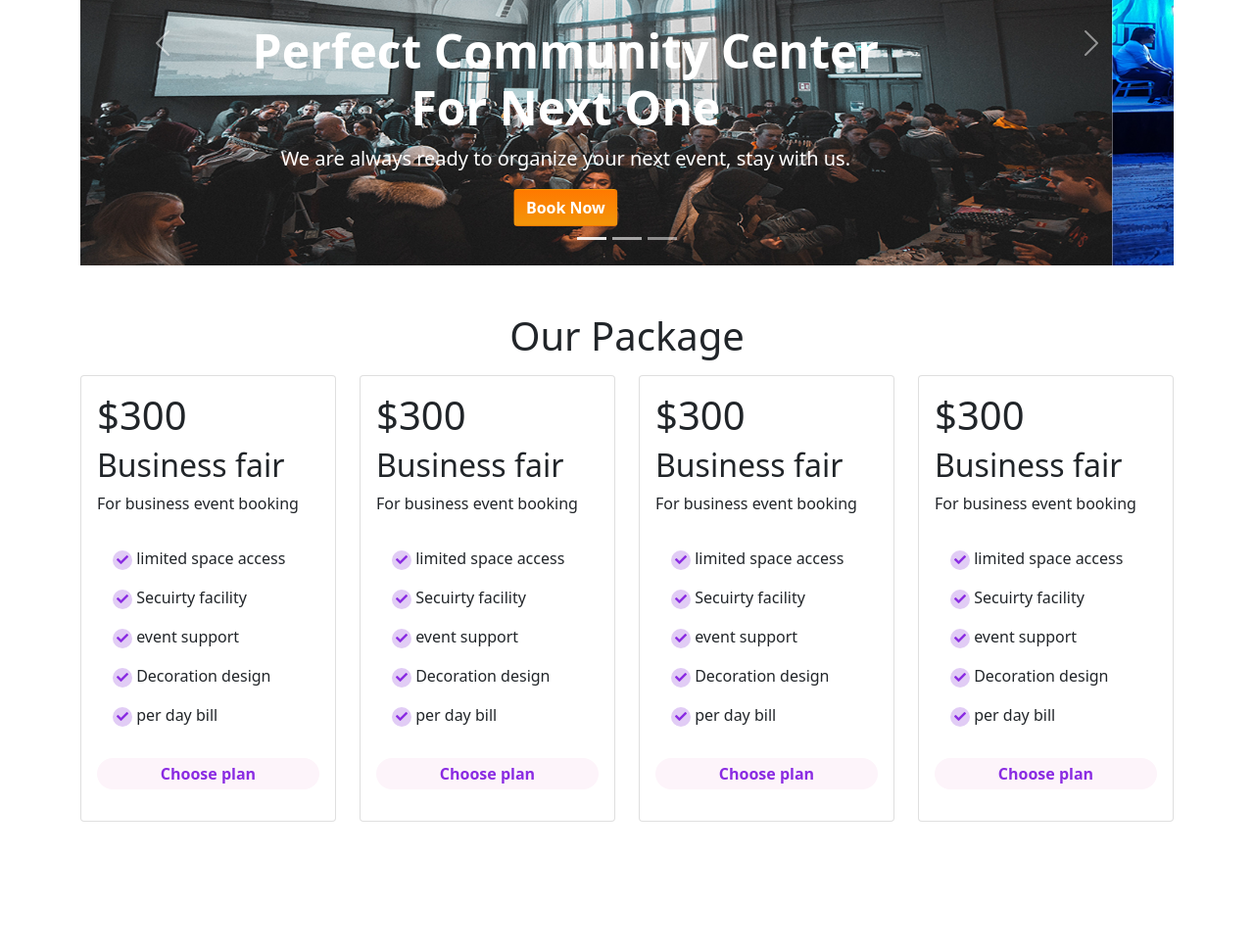
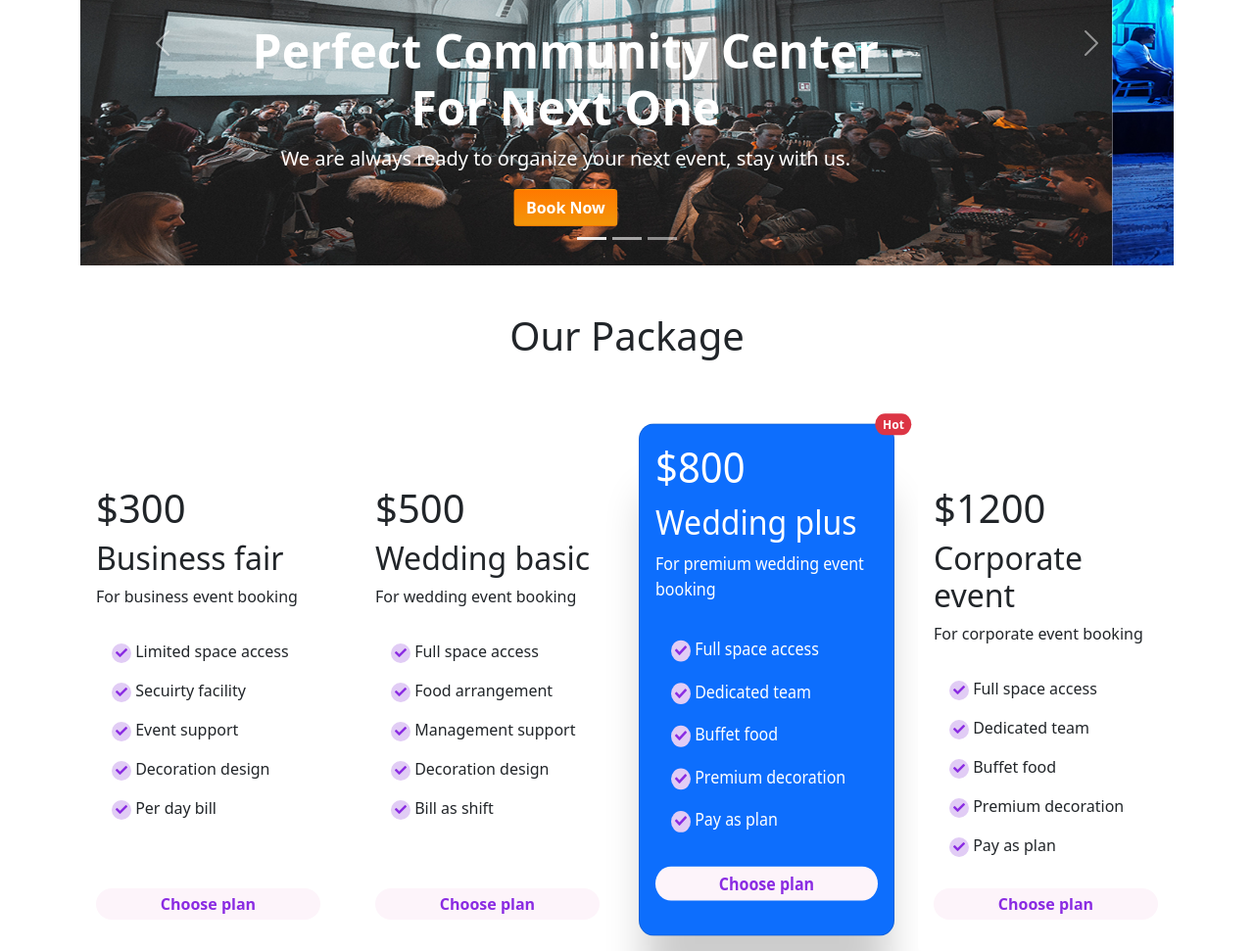
Before and after one commit to shahidul7150/event-center, a plain HTML site: page index.html in a window 1280 px wide. Shown: the part 230-1201 px from the top of the page at 98% size. Before the commit the page ends 1069 px from the top, so only its background shows below. Drawn offline with nearby package versions, Linux system fonts and the light colour scheme.

Commit message:
add price section

```diff
--- a/css/style.css
+++ b/css/style.css
@@ -1,6 +1,9 @@
 
 
-
+/* common  */
+.price-section{
+    position: relative;
+}
 
 
 /* button  */
@@ -35,3 +38,26 @@
       background-color:#FDF4FA ;
       color: blueviolet;
   }
+  .hot-card{
+      position: relative;
+      top: -25px;
+      transform: scaleY(1.09);
+      border-radius: 15px;
+      box-shadow: rgba(0, 0, 0, 0.2) 0px 60px 40px -7px;
+  }
+  badge{
+      position: absolute;
+      bottom: 530px;
+      right: 320px;
+      z-index: 1;
+      background-color: #fa2828;
+  }
+  @media screen and (max-width:768px) {
+    badge{
+        position: absolute;
+        bottom: 950px;
+        right: 50px;
+        z-index: 1;
+        background-color: #fa2828;
+    }
+  }
--- a/index.html
+++ b/index.html
@@ -93,20 +93,21 @@
     <!-- main section  -->
     <main>
         <!-- price section  -->
-        <section class="container">
+        <section class="container price-section">
             <h1 class="text-center mt-5 mb-3">Our Package</h1>
-            <div class="row row-cols-1 row-cols-md-4 g-4">
+            <br><br> <br> <br>
+            <div class="row row-cols-1 row-cols-md-4 g-4 ">
                 <div class="col">
-                  <div class="card h-100 p-3">
+                  <div class="card h-100 p-3 border-0 ">
                     <h1>$300</h1>
                     <h2>Business fair</h2>
                     <p>For business event booking</p>
                     <div class="card-body icon">
-                      <p><i class="fas fa-check"></i> limited space access</p>
+                      <p><i class="fas fa-check"></i> Limited space access</p>
                       <p><i class="fas fa-check"></i> Secuirty facility<p>
-                      <p><i class="fas fa-check"></i> event support</p>
+                      <p><i class="fas fa-check"></i> Event support</p>
                       <p><i class="fas fa-check"></i> Decoration design</p>
-                      <p><i class="fas fa-check"></i> per day bill</p>
+                      <p><i class="fas fa-check"></i> Per day bill</p>
                     </div>
                     <div >
                       <p class="price-btn text-center rounded-pill py-1 fw-bold ">Choose plan</p>
@@ -114,50 +115,56 @@
                   </div>
                 </div>
                 <div class="col">
-                  <div class="card h-100 p-3">
-                    <h1>$300</h1>
-                    <h2>Business fair</h2>
-                    <p>For business event booking</p>
+                  <div class="card h-100 p-3 border-0 ">
+                    <h1>$500</h1>
+                    <h2>Wedding basic</h2>
+                    <p>For wedding event booking</p>
                     <div class="card-body icon">
-                      <p><i class="fas fa-check"></i> limited space access</p>
-                      <p><i class="fas fa-check"></i> Secuirty facility<p>
-                      <p><i class="fas fa-check"></i> event support</p>
+                      <p><i class="fas fa-check"></i> Full space access</p>
+                      <p><i class="fas fa-check"></i> Food arrangement<p>
+                      <p><i class="fas fa-check"></i> Management support</p>
                       <p><i class="fas fa-check"></i> Decoration design</p>
-                      <p><i class="fas fa-check"></i> per day bill</p>
+                      <p><i class="fas fa-check"></i> Bill as shift</p>
                     </div>
                     <div >
                       <p class="price-btn text-center rounded-pill py-1 fw-bold ">Choose plan</p>
                     </div>
                   </div>
                 </div>
-                <div class="col">
-                  <div class="card h-100 p-3">
-                    <h1>$300</h1>
-                    <h2>Business fair</h2>
-                    <p>For business event booking</p>
-                    <div class="card-body icon">
-                      <p><i class="fas fa-check"></i> limited space access</p>
-                      <p><i class="fas fa-check"></i> Secuirty facility<p>
-                      <p><i class="fas fa-check"></i> event support</p>
-                      <p><i class="fas fa-check"></i> Decoration design</p>
-                      <p><i class="fas fa-check"></i> per day bill</p>
+                <div class="col position-relative">
+
+                    <div class="card p-3 bg-primary text-white hot-card position-relative">
+                        <span class="position-absolute top-0 start-100 translate-middle badge rounded-pill bg-danger">
+                            Hot
+                            <span class="visually-hidden">unread messages</span>
+                            </span>
+                        <h1>$800</h1>
+                        <h2>Wedding plus</h2>
+                        <p>For premium wedding event booking</p>
+                        <div class="card-body icon ">
+                          <p><i class="fas fa-check"></i> Full space access</p>
+                          <p><i class="fas fa-check"></i> Dedicated team<p>
+                          <p><i class="fas fa-check"></i> Buffet food</p>
+                          <p><i class="fas fa-check"></i> Premium decoration</p>
+                          <p><i class="fas fa-check"></i> Pay as plan</p>
                         </div>
                         <div >
                           <p class="price-btn text-center rounded-pill py-1 fw-bold ">Choose plan</p>
                         </div>
                       </div>
+
                 </div>
                 <div class="col">
-                  <div class="card h-100 p-3">
-                    <h1>$300</h1>
-                    <h2>Business fair</h2>
-                    <p>For business event booking</p>
+                  <div class="card h-100 p-3 border-0">
+                    <h1>$1200</h1>
+                    <h2>Corporate event</h2>
+                    <p>For corporate event booking</p>
                     <div class="card-body icon">
-                      <p><i class="fas fa-check"></i> limited space access</p>
-                      <p><i class="fas fa-check"></i> Secuirty facility<p>
-                      <p><i class="fas fa-check"></i> event support</p>
-                      <p><i class="fas fa-check"></i> Decoration design</p>
-                      <p><i class="fas fa-check"></i> per day bill</p>
+                        <p><i class="fas fa-check"></i> Full space access</p>
+                        <p><i class="fas fa-check"></i> Dedicated team<p>
+                        <p><i class="fas fa-check"></i> Buffet food</p>
+                        <p><i class="fas fa-check"></i> Premium decoration</p>
+                        <p><i class="fas fa-check"></i> Pay as plan</p>
                       </div>
                     <div >
                       <p class="price-btn text-center rounded-pill py-1 fw-bold ">Choose plan</p>
```
Lines whose indentation alone changed are shown as unchanged.
